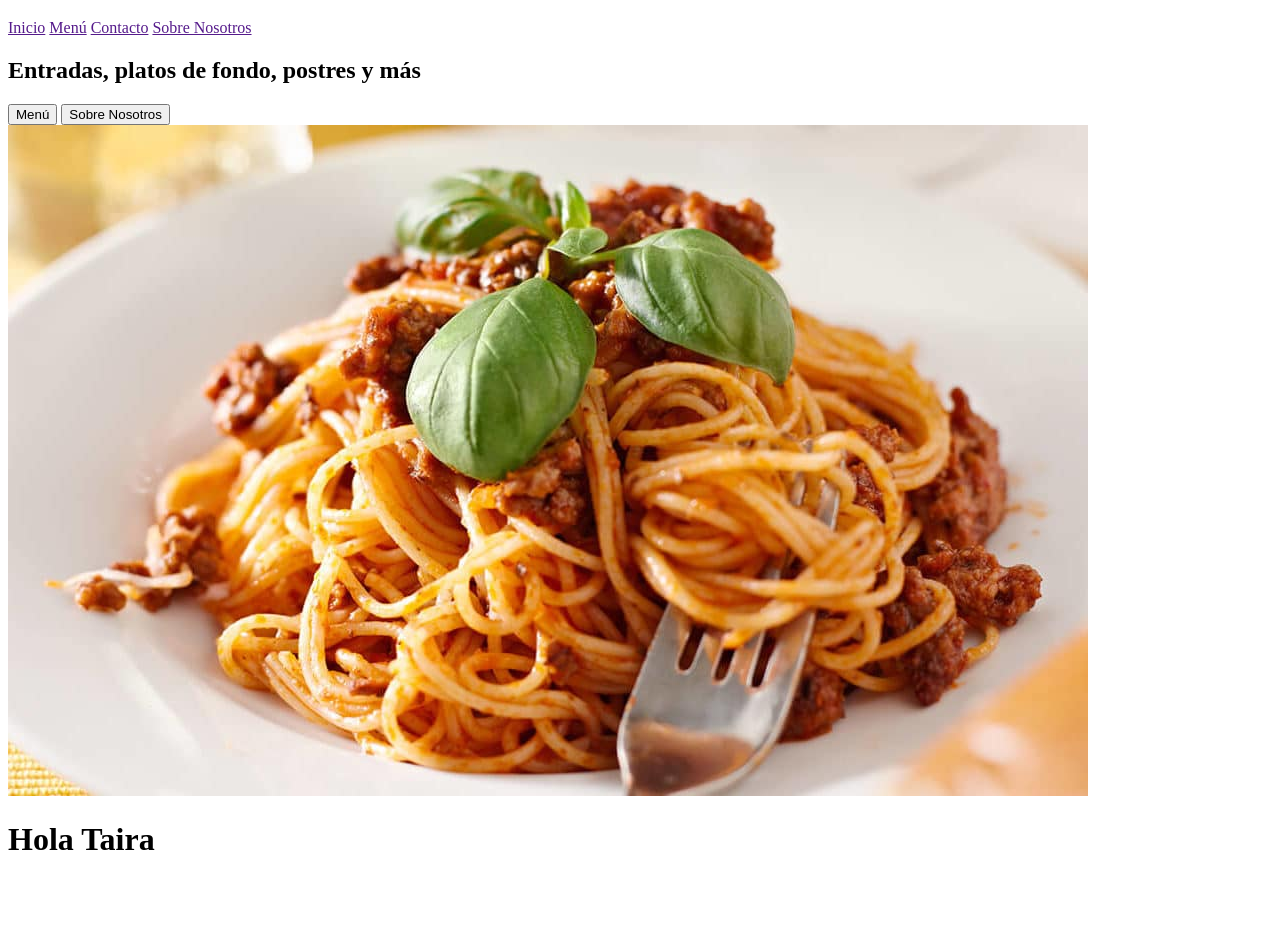
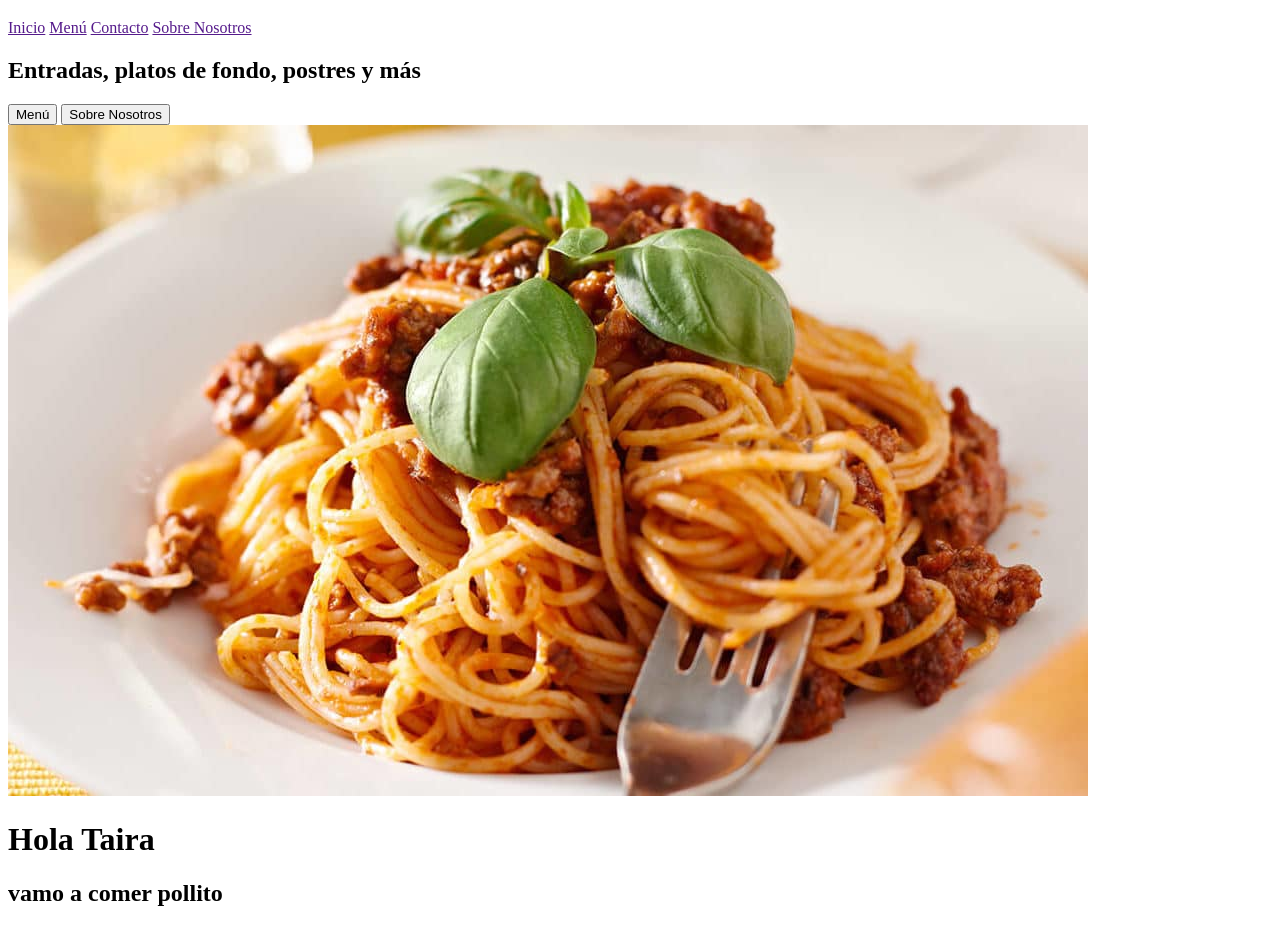
Before and after one commit to DonOrtegaa/TrabajoIII, a website: page index.html in a window 1280 px wide. Shown: the part 61-987 px from the top of the page. Before the commit the page ends 941 px from the top, so only its background shows below. Drawn offline with Linux system fonts and the light colour scheme.

Commit message:
Update index.html

```diff
--- a/index.html
+++ b/index.html
@@ -20,6 +20,7 @@
     <img src="img/espagueti.jpg" alt="">
 
     <h1>Hola Taira</h1>
+    <h2>vamo a comer pollito</h2>
 
 </body>
 </html>
```
